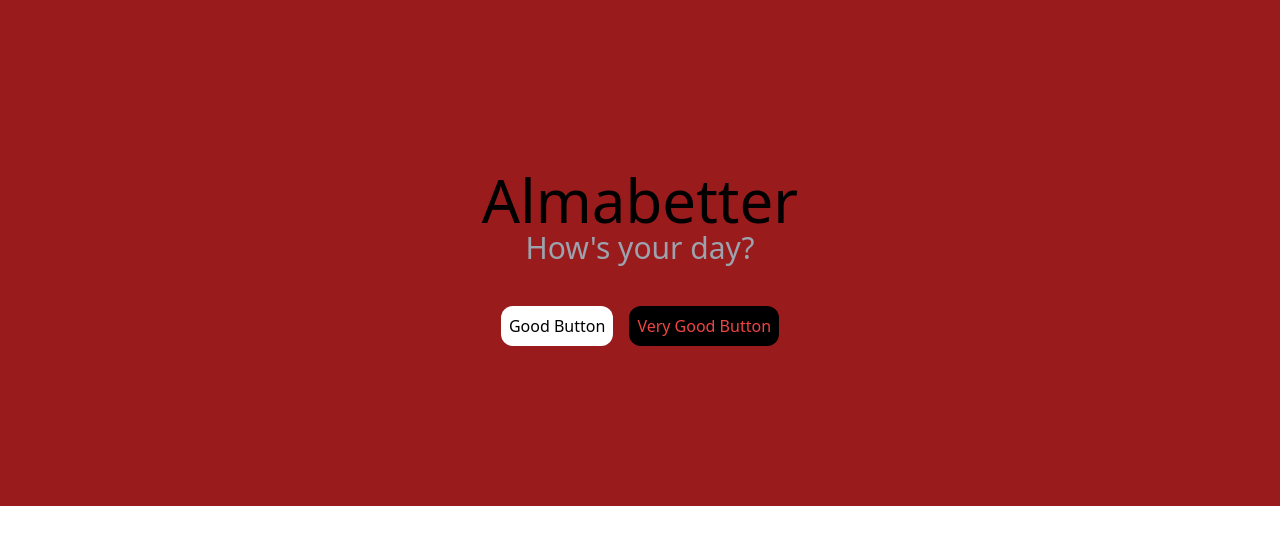
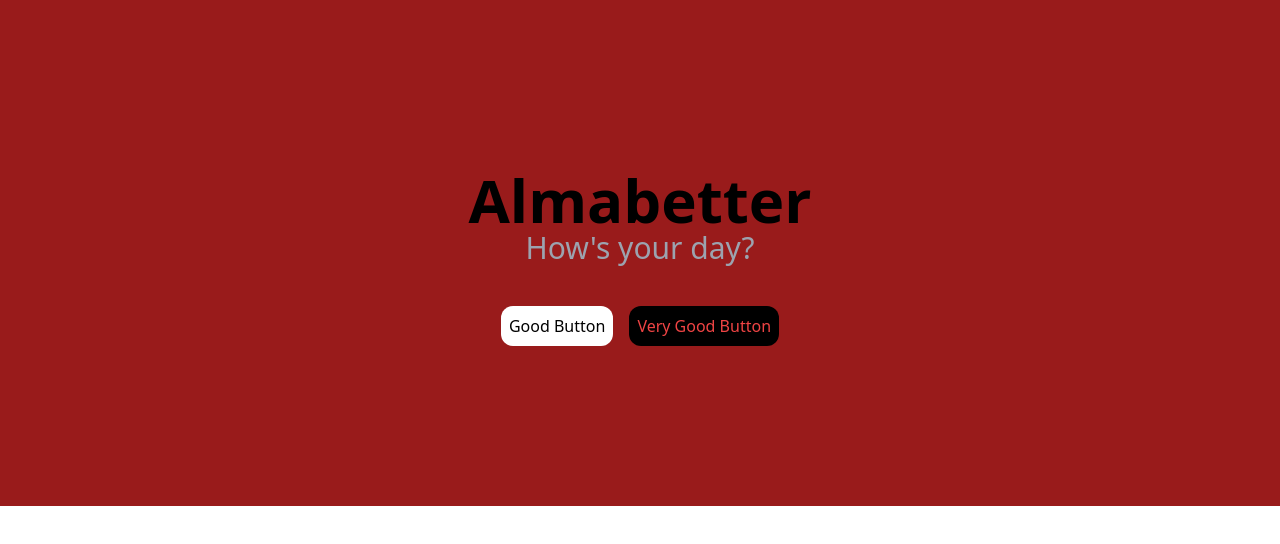
Before and after one commit to iamdrishtiii/Lab-1, a plain HTML site: page index.html in a window 1280 px wide. Shown: the part 112-656 px from the top of the page. Drawn offline with nearby package versions, Linux system fonts and the light colour scheme.

Commit message:
Update index.html

```diff
--- a/index.html
+++ b/index.html
@@ -24,7 +24,7 @@
     </div>
 </div>
 <div class="bg-red-800 text-center  py-40 ">
-    <h1 class="text-6xl pt-4">Almabetter</h1>
+    <h1 class="text-6xl pt-4 font-bold">Almabetter</h1>
     <p class="text-3xl text-gray-400">How's your day?</p>
     <div class="flex flex-row gap-4 justify-center pt-10">
         <button class="bg-white p-2 rounded-xl"><a href="#"></a>Good Button</a></button>
```
